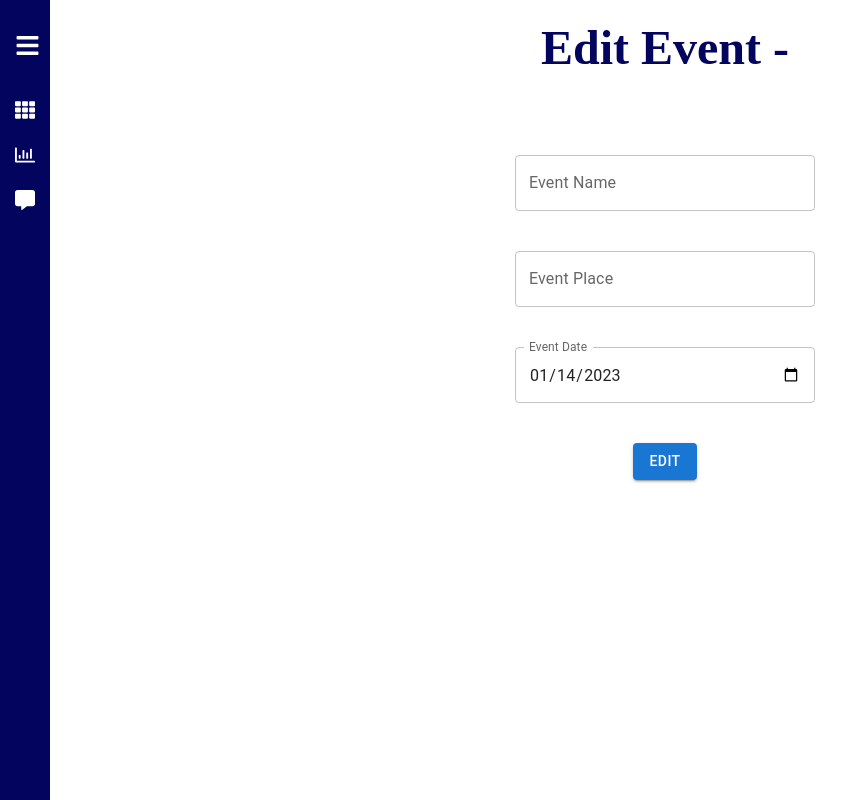
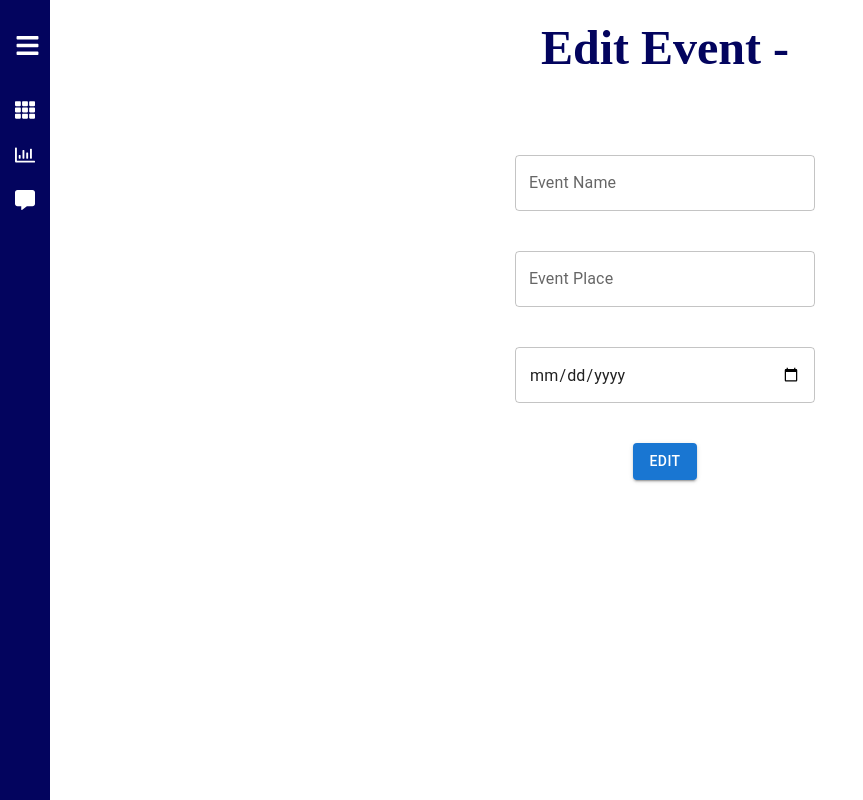
Before and after one commit to Anthoniselvi/Moi-sidebar-mui, a React (Create React App) app: page /event in a window 1280 px wide. Shown: the whole page, without its empty margins (0-863 px from the left). Built offline with nearby package versions, Linux system fonts and the light colour scheme; no server answers; grey boxes are pictures that could not be loaded.

Commit message:
updated delete entry refresh pbm

```diff
--- a/src/pages/AddNewEvent.js
+++ b/src/pages/AddNewEvent.js
@@ -16,7 +16,7 @@ export default function AddNewEvent() {
   // const classes = useStyles();
   const [name, setName] = useState("");
   const [place, setPlace] = useState("");
-  const [date, setDate] = useState("");
+  const [date, setDate] = useState(new Date().toISOString().slice(0, 10));
   const navigate = useNavigate();
 
   const handleSubmitEvent = (e) => {
--- a/src/pages/EditEvent.js
+++ b/src/pages/EditEvent.js
@@ -9,10 +9,8 @@ import { Button } from "@mui/material";
 export default function EditEvent() {
   const [name, setName] = useState("");
   const [place, setPlace] = useState("");
-  //   const [date, setDate] = useState("");
-  const [eventDate, setEventDate] = useState(
-    new Date().toISOString().slice(0, 10)
-  );
+  const [date, setDate] = useState("");
+  // const [date, setDate] = useState(new Date().toISOString().slice(0, 10));
   const navigate = useNavigate();
 
   const [searchParam] = useSearchParams();
@@ -26,7 +24,7 @@ export default function EditEvent() {
         id: parseInt(eventId),
         name: name,
         place: place,
-        date: eventDate,
+        date: date,
       })
       .then((response) => {
         console.log(response);
@@ -79,10 +77,10 @@ export default function EditEvent() {
         />
         <TextField
           id="outlined-date"
-          label="Event Date"
+          // label="Event Date"
           type="date"
-          value={eventDate}
-          onChange={(e) => setEventDate(e.target.value)}
+          value={date}
+          onChange={(e) => setDate(e.target.value)}
           sx={{ width: "300px" }}
         />
         {/* <button
--- a/src/pages/EntryList.js
+++ b/src/pages/EntryList.js
@@ -67,19 +67,19 @@ export default function EntriesList(props) {
   const deleteEntry = (id) => {
     console.log(id);
 
-    // const entryArray = entries.filter((item) => {
-    //   return item.id !== id;
+    const entryArray = entries.filter((item) => {
+      return item.id !== id;
+    });
+    setEntries(entryArray);
+    console.log(entryArray);
+    // axios.delete(`http://localhost:2023/entries/${id}`).then((response) => {
+    //   console.log(response);
+    //   console.log(response.data);
+    //   setEntries(response.data);
+    //   navigate(`/entryList?event=${eventId}`);
+    //   console.log(eventId);
+    //   // navigate("/eventslist");
     // });
-    // setEntries(entryArray);
-    // console.log(entryArray);
-    axios.delete(`http://localhost:2023/entries/${id}`).then((response) => {
-      console.log(response);
-      console.log(response.data);
-      setEntries(response.data);
-      navigate(`/entryList?event=${eventId}`);
-      console.log(eventId);
-      // navigate("/eventslist");
-    });
   };
 
   useEffect(() => {
```
